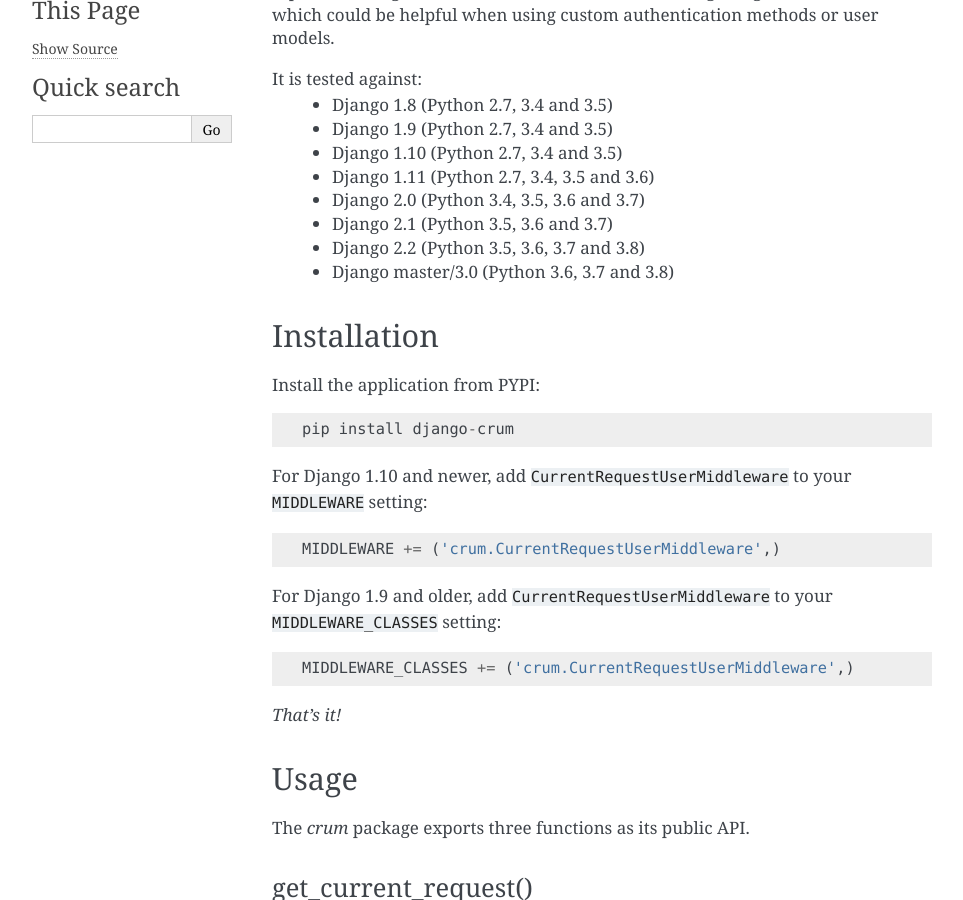
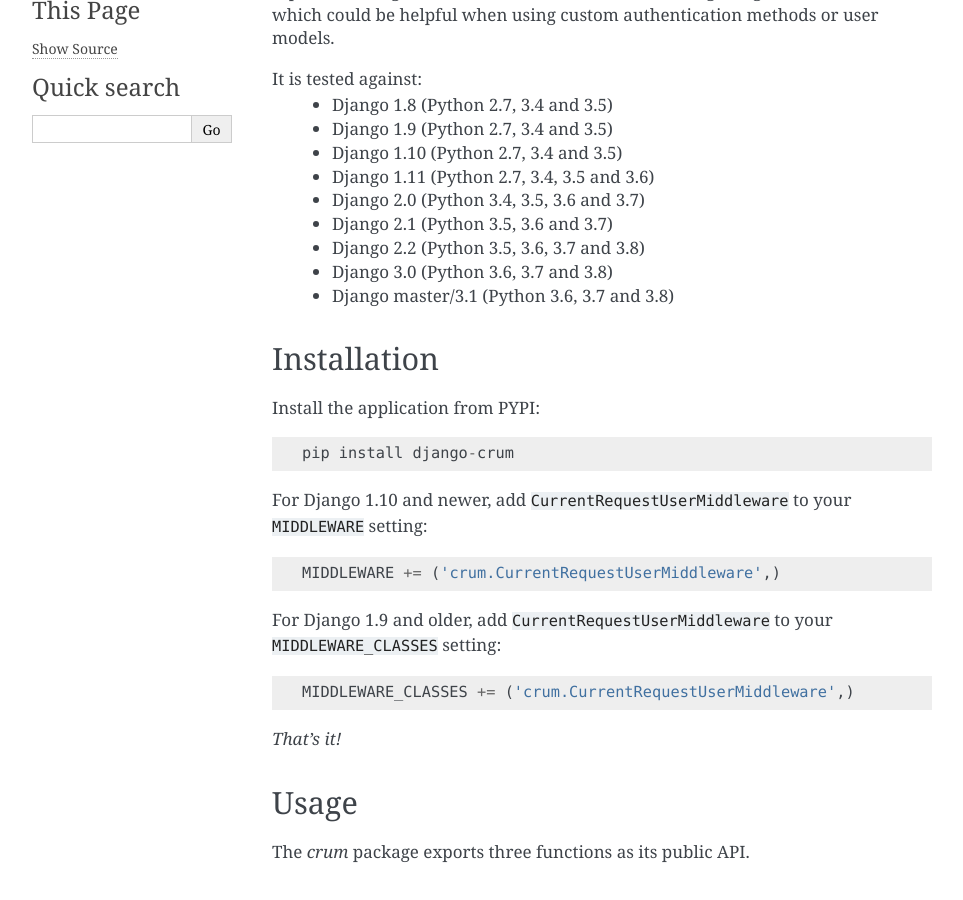
Before and after one commit to ninemoreminutes/django-crum, a Sphinx documentation site: the page built from docs/index.rst, in a window 1280 px wide and 900 px high, scrolled down 301 px. Shown: the whole window, without its empty margins (148-1111 px from the left). Built offline with Sphinx 7.4.7, drawn with Linux system fonts in a browser that asks for light colours.

Commit message:
Add Django 3 to test matrix and supported versions.

```diff
--- a/README.rst
+++ b/README.rst
@@ -25,7 +25,8 @@
  * Django 2.0 (Python 3.4, 3.5, 3.6 and 3.7)
  * Django 2.1 (Python 3.5, 3.6 and 3.7)
  * Django 2.2 (Python 3.5, 3.6, 3.7 and 3.8)
- * Django master/3.0 (Python 3.6, 3.7 and 3.8)
+ * Django 3.0 (Python 3.6, 3.7 and 3.8)
+ * Django master/3.1 (Python 3.6, 3.7 and 3.8)
 
 .. |Build Status| image:: http://img.shields.io/travis/ninemoreminutes/django-crum.svg
    :target: https://travis-ci.org/ninemoreminutes/django-crum
--- a/docs/index.rst
+++ b/docs/index.rst
@@ -26,7 +26,8 @@
  * Django 2.0 (Python 3.4, 3.5, 3.6 and 3.7)
  * Django 2.1 (Python 3.5, 3.6 and 3.7)
  * Django 2.2 (Python 3.5, 3.6, 3.7 and 3.8)
- * Django master/3.0 (Python 3.6, 3.7 and 3.8)
+ * Django 3.0 (Python 3.6, 3.7 and 3.8)
+ * Django master/3.1 (Python 3.6, 3.7 and 3.8)
 
 Installation
 ------------
--- a/setup.cfg
+++ b/setup.cfg
@@ -30,6 +30,7 @@
 	Framework :: Django :: 2.0
 	Framework :: Django :: 2.1
 	Framework :: Django :: 2.2
+	Framework :: Django :: 3.0
 	Intended Audience :: Developers
 	License :: OSI Approved :: BSD License
 	Operating System :: OS Independent
```
Also changed, not shown: requirements.txt (+23 -23 lines), 3 other files.
